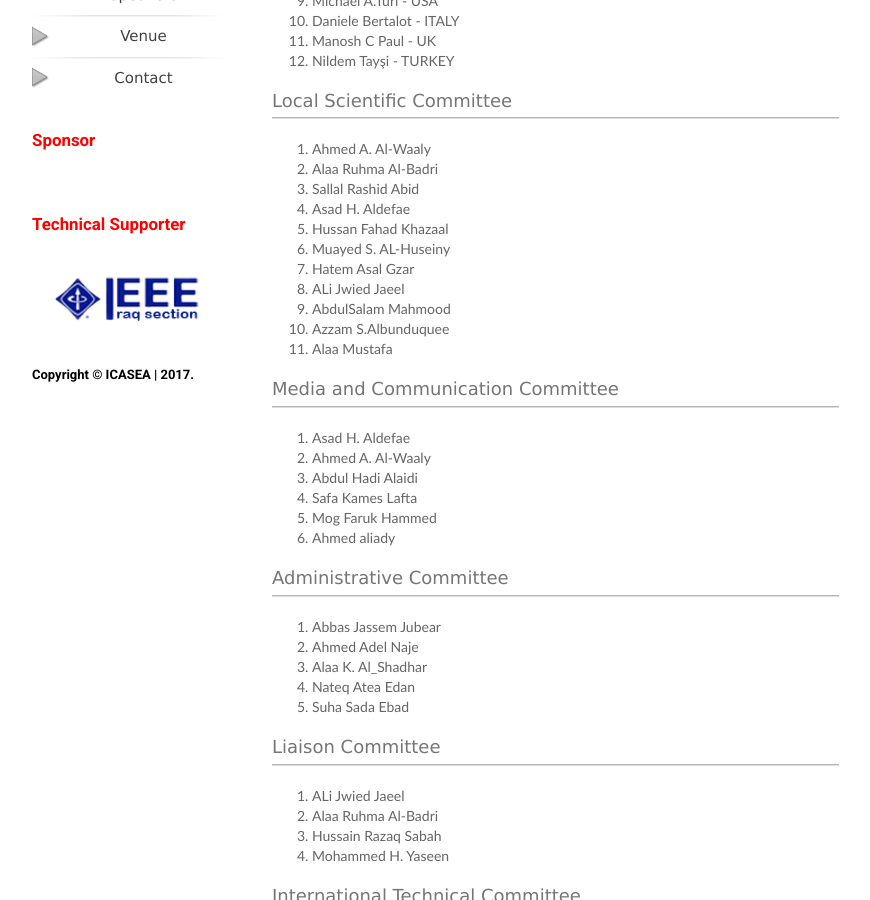
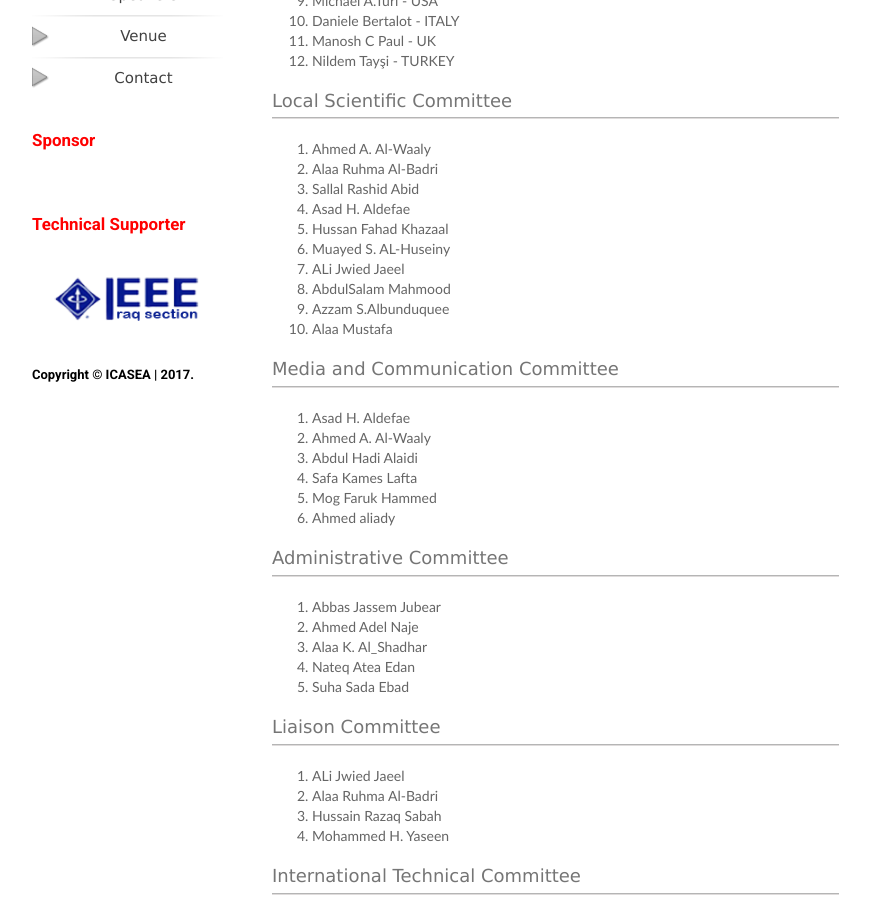
Before and after one commit to alaidi/ICOSEA, a Jekyll site: the page built from committees.md, in a window 1280 px wide and 900 px high, scrolled down 745 px. Shown: the whole window, without its empty margins (177-1047 px from the left). Built offline with Jekyll 4.4.1, drawn with Linux system fonts in a browser that asks for light colours.

Commit message:
update cmt

```diff
--- a/_includes/cmt.html
+++ b/_includes/cmt.html
@@ -24,7 +24,6 @@ Dr. Ali Nasser Helo, Dean of Engenireeing College
 4. Asad H. Aldefae
 5. Hussan Fahad Khazaal
 6. Muayed S. AL-Huseiny
-7. Hatem Asal Gzar
 8. ALi Jwied Jaeel
 9. AbdulSalam Mahmood
 10. Azzam S.Albunduquee
```
